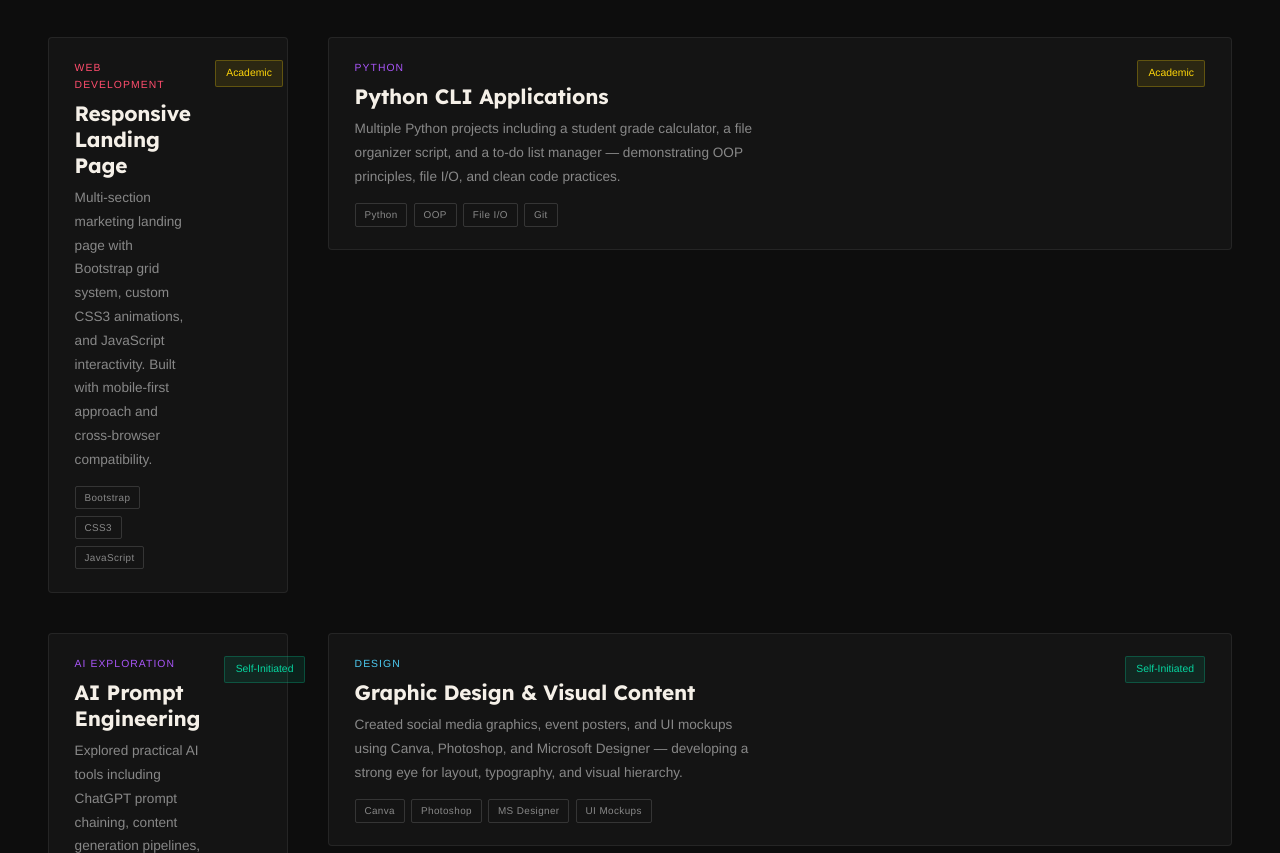
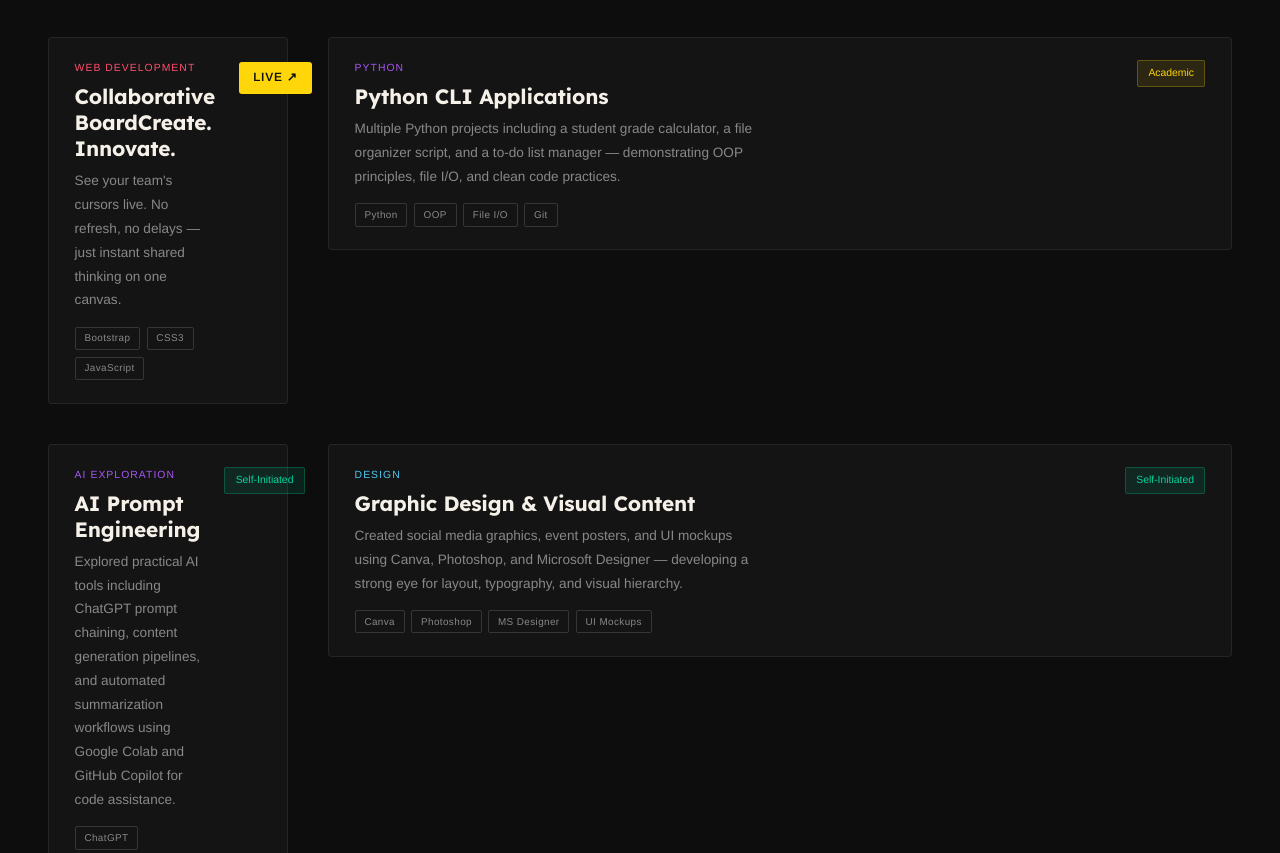
Before and after one commit to awais-110/awais-portfolio1, a plain HTML site: page index.html in a window 1280 px wide. Shown: the part 1947-2800 px from the top of the page. Drawn offline with nearby package versions, Linux system fonts and the light colour scheme.

Commit message:
Update index.html

```diff
--- a/index.html
+++ b/index.html
@@ -470,11 +470,11 @@ footer{border-top:1px solid var(--border);padding:2rem 3rem;display:flex;justify
       <div class="proj-card" data-cat="web">
         <div class="proj-info">
           <div class="proj-cat cat-web">Web Development</div>
-          <div class="proj-name">Responsive Landing Page</div>
-          <p class="proj-desc">Multi-section marketing landing page with Bootstrap grid system, custom CSS3 animations, and JavaScript interactivity. Built with mobile-first approach and cross-browser compatibility.</p>
+          <div class="proj-name">Collaborative BoardCreate. Innovate.</div>
+          <p class="proj-desc">See your team's cursors live. No refresh, no delays — just instant shared thinking on one canvas.</p>
           <div class="proj-tags"><span class="tag">Bootstrap</span><span class="tag">CSS3</span><span class="tag">JavaScript</span></div>
         </div>
-        <span class="proj-status status-academic">Academic</span>
+                <a href="https://ideaspace-110.vercel.app/" target="_blank" rel="noopener noreferrer" class="proj-live-btn">Live ↗</a>
       </div>
       <div class="proj-card" data-cat="ai">
         <div class="proj-info">
```
